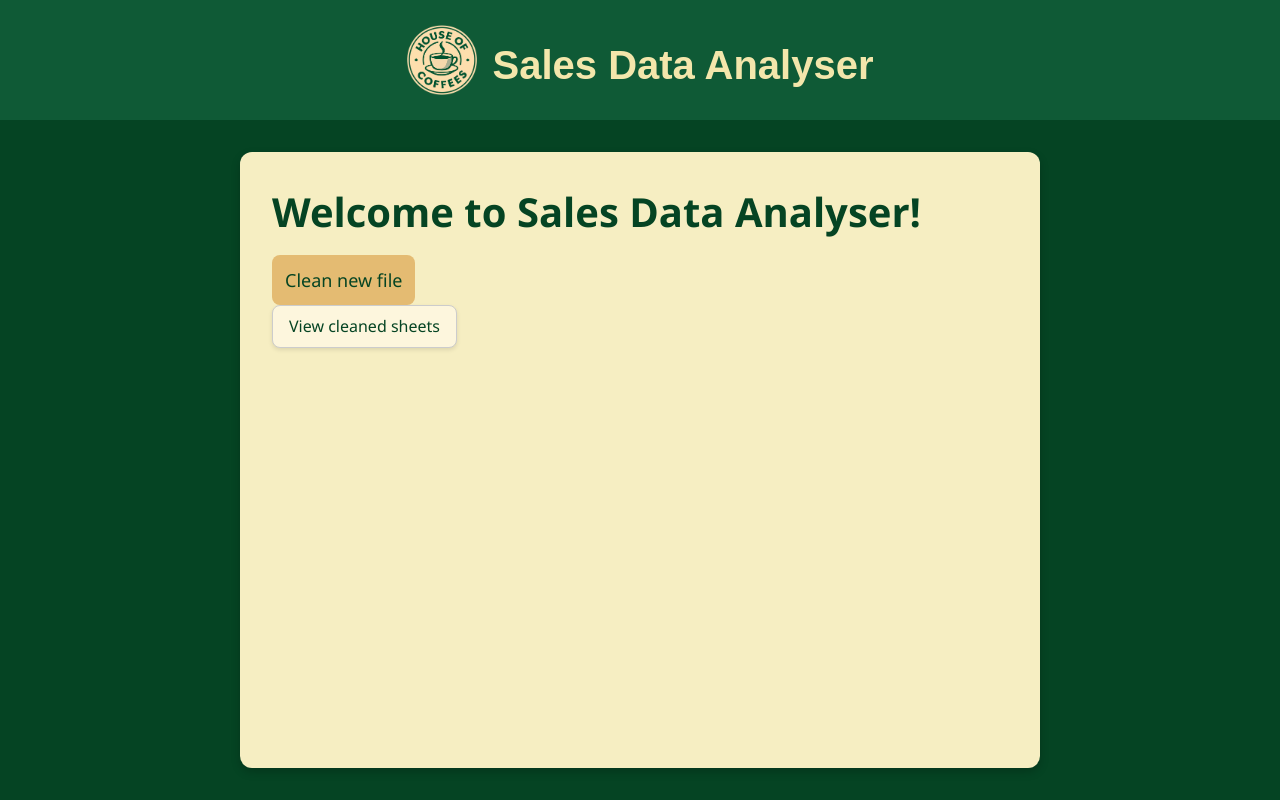
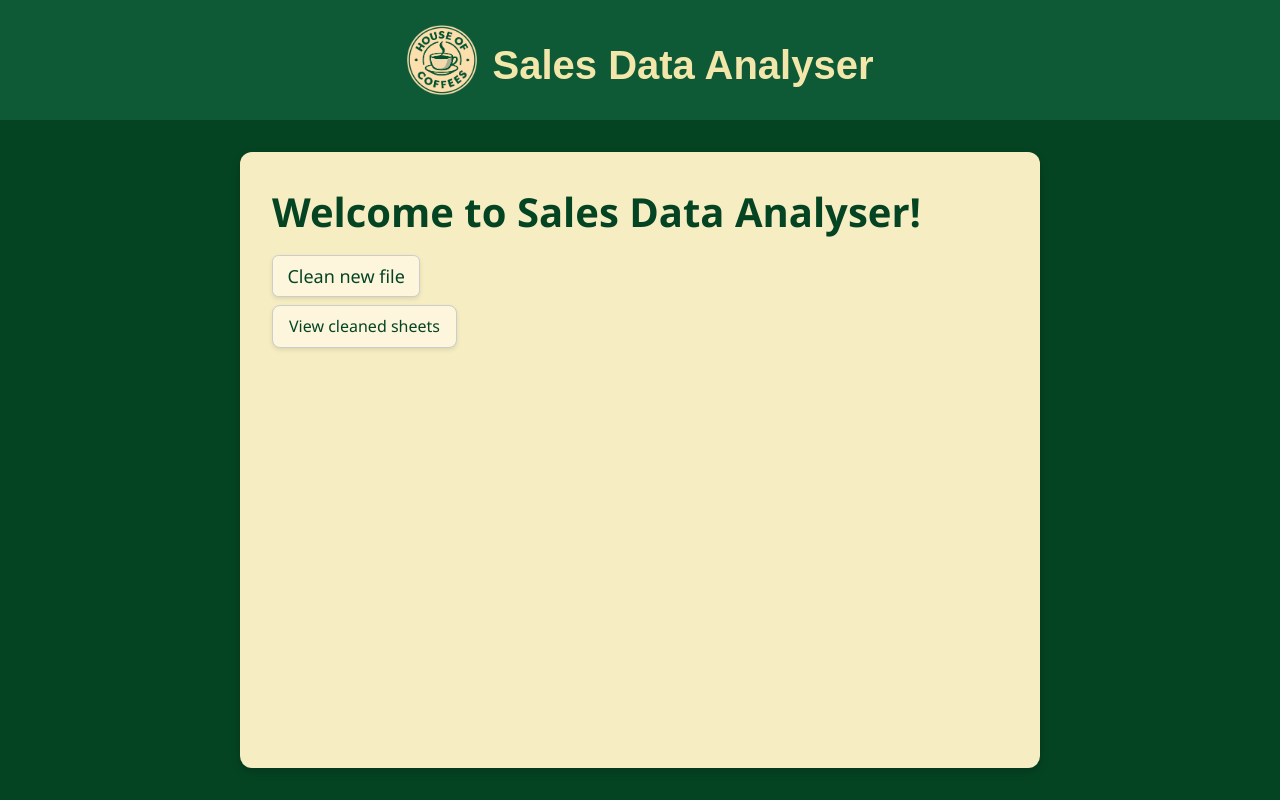
Before and after one commit to WilliamTayNZ/coffeehouse-data-app, a React (Vite) app in the folder frontend/: page / in a window 1280 px wide. Built offline with nearby package versions, Linux system fonts and the light colour scheme; no server answers.

Commit message:
style: made slight change to clean-button style

```diff
--- a/frontend/src/components-styles/ContentBox.css
+++ b/frontend/src/components-styles/ContentBox.css
@@ -42,7 +42,8 @@ button {
     font-size: 1.125rem;
     font-weight: 500;
     padding: 0.75rem 0.75rem;
-    border: 1px solid transparent;
+    border: 1px;
+    box-shadow: 0 2px 4px rgba(0,0,0,0.1);
     border-radius: 8px;
     cursor: pointer;
 }
@@ -60,11 +61,20 @@ button:disabled {
 }
 
 /* Clean Button */
-#clean-button {
+
+.clean-button {
+    background-color: #fdf6dd;
     padding: 0.5rem 0.9rem;
     font-weight: 500;
     border-radius: 0.4rem;
+    border: 1px solid #ccc;
     margin-bottom: 0.5rem;
+    box-shadow: 0 2px 4px rgba(0,0,0,0.1);
+}
+
+.clean-button:hover {
+    background-color: #f2e6b8;
+    border-color: #b5a57a;
 }
 
 .preview-button.previewing {
```
